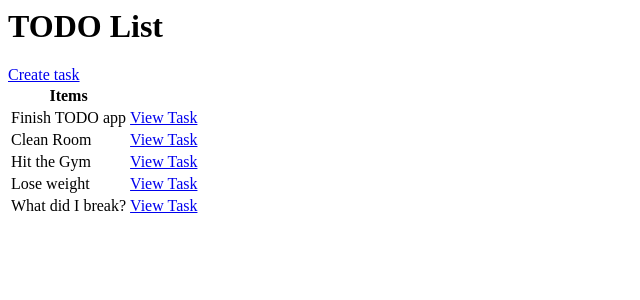
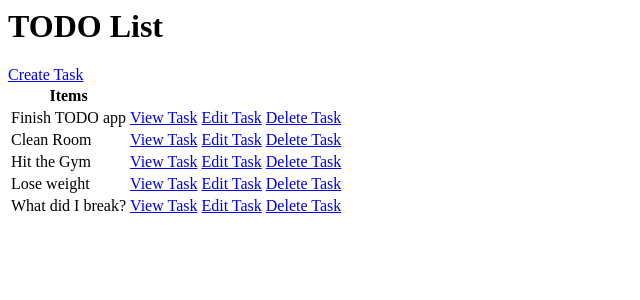
Before and after one commit to milindjayan/todoApp, a Django app: page / in a window 1280 px wide. Shown: the top 300 px of the page, without its empty margins (0-640 px from the left). Run offline with Django 3.2, Linux system fonts and the light colour scheme; data comes from the database, SQL or seed files in the repository; both versions use the stored data as it was after the commit.

Commit message:
Deletion of task implemented

```diff
--- /dev/null
+++ b/todo_list/todo_app/templates/todo_app/task_confirm_delete.html
@@ -0,0 +1,6 @@
+<form method = "POST">
+    {% csrf_token %}
+    <p>Are you sure you wanna delete this item? {{task.title}}</p>
+    <input type="submit" value="Confirm Delete">
+    <a href="{% url 'tasks' %}">Cancel</a>
+</form>
--- a/todo_list/todo_app/templates/todo_app/task_form.html
+++ b/todo_list/todo_app/templates/todo_app/task_form.html
@@ -1,4 +1,5 @@
- <h2>Create Task</h2>
+ <h2>Create/Update Task</h2>
+ <a href="{% url 'tasks' %}">Back</a>
 <form method="POST" action="">
     {% csrf_token %}
     {{form.as_p}}
--- a/todo_list/todo_app/templates/todo_app/task_list.html
+++ b/todo_list/todo_app/templates/todo_app/task_list.html
@@ -1,5 +1,5 @@
 <h1> TODO List</h1>
-<a href="{% url 'task-create'  %}"">Create task</a>
+<a href="{% url 'task-create' %}"> Create Task </a>
 <table>
     <tr>
         <th>
@@ -10,6 +10,8 @@
     <tr>
         <td>{{task.title}}</td>
         <td><a href="{% url 'task' task.id %}">View Task</a></td>
+        <td><a href="{% url 'task-update' task.id %}">Edit Task</a></td>
+        <td><a href="{% url 'task-delete' task.id %}">Delete Task</a></td>
     </tr>
     {% endfor %}
 </table>
--- a/todo_list/todo_app/urls.py
+++ b/todo_list/todo_app/urls.py
@@ -1,8 +1,10 @@
 from django.urls import path
-from .views import TaskList, TaskDetail, TaskCreate
+from .views import TaskList, TaskDetail, TaskCreate, TaskUpdate, TaskDelete
 
 urlpatterns = [
     path('', TaskList.as_view(), name='tasks'),
     path('task/<int:pk>', TaskDetail.as_view(), name ='task'),
     path('task-create', TaskCreate.as_view(), name='task-create'),
+    path('task-update/<int:pk>', TaskUpdate.as_view(), name='task-update'),
+    path('task-delete/<int:pk>', TaskDelete.as_view(), name='task-delete'),
 ]
--- a/todo_list/todo_app/views.py
+++ b/todo_list/todo_app/views.py
@@ -2,7 +2,7 @@ from django.shortcuts import redirect, render
 from django.views.generic.list import ListView
 from django.views.generic.detail import DetailView
 from .models import Task
-from django.views.generic.edit import CreateView
+from django.views.generic.edit import CreateView, UpdateView, DeleteView
 from django.urls import reverse_lazy
 # Create your views here.
 
@@ -19,3 +19,13 @@ class TaskCreate(CreateView):
     model = Task
     fields = '__all__'
     success_url = reverse_lazy('tasks')
+
+class TaskUpdate(UpdateView):
+    model = Task
+    fields = '__all__'
+    success_url = reverse_lazy('tasks')
+
+class TaskDelete(DeleteView):
+    model = Task
+    context_object_name = 'task'
+    success_url = reverse_lazy('tasks')
```
Also changed, not shown: todo_list/db.sqlite3.
